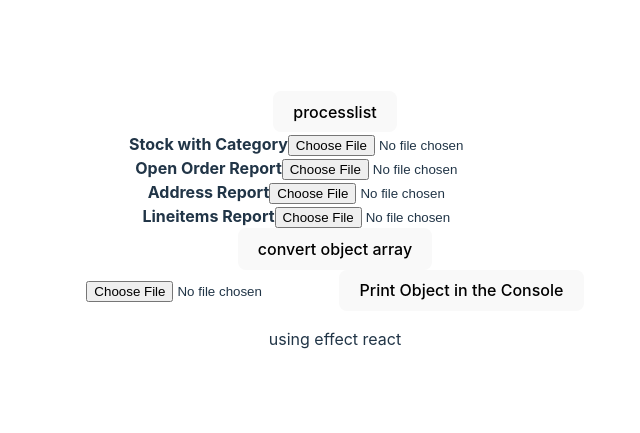
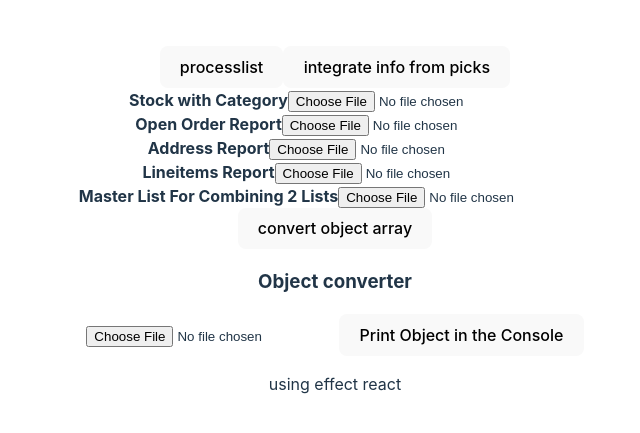
Before and after one commit to patrickhilmoe/DandBdeliverylist, a React (Vite) app: page / in a window 1280 px wide. Shown: the part 171-604 px from the top of the page, without its empty margins (305-945 px from the left). Built offline with nearby package versions, Linux system fonts and the light colour scheme.

Commit message:
added picks file upload

```diff
--- a/components/add-to-line-items.jsx
+++ b/components/add-to-line-items.jsx
@@ -303,7 +303,7 @@ import {LineItemKeyUpdate, AddressItemKeyUpdate, OpenOrderKeyUpdate} from './ren
 
     export let processedlist = [];
 
-
+    // use for quick uploads to Dispatch Track
     export const LineitemAdd = (openorders, lineitems, addresses, stararr, catarr) => {
         console.log("lineitems", lineitems)
         let orders = [];
@@ -340,6 +340,29 @@ import {LineItemKeyUpdate, AddressItemKeyUpdate, OpenOrderKeyUpdate} from './ren
         return processedlist
     }
 
-    // LineitemAdd(SampleLineItems, SampleAddresses);
+    // add after lineitemadd to make final list
+    export const pickAdds = (picks, proclist) => {
+        proclist.forEach((proc) => {
+            proc.Location = "";
+            proc.PhoneNumber = "";
+            proc.Notes = "";
+        })
+        let ord = "";
+        let arr = [];
+        proclist.forEach((proc) => {
+            picks.forEach((pick) => {
+                if(proc.OrderNumber === pick.OrderNumber && proc.StockShipped === pick.StockShipped) {
+                    proc.Location = pick.Location;
+                    proc.PhoneNumber = pick.PhoneNumber;
+                    proc.Notes = pick.Notes;
+                }
+                // if(proc.OrderNumber === pick.OrderNumber) {
+                //     proc.PhoneNumber = pick.PhoneNumber;
+                //     proc.Notes = pick.Notes;
+                // }
+            })
+        })
+        return processedlist;
+    }
 
     //Sift through open order sheet and line item sheet for only order sheet orders
--- a/components/object_converter.jsx
+++ b/components/object_converter.jsx
@@ -43,6 +43,7 @@ function ExceltoObject() {
 
     return(
         <div>
+          <h3>Object converter</h3>
         <input
             type="file"
             onChange={(e) => {
--- a/src/App.jsx
+++ b/src/App.jsx
@@ -5,7 +5,7 @@ import ExceltoObject from '../components/object_converter'
 import * as line from '../components/add-to-line-items'
 import { stockWithCat } from '../components/object-arrays/stockwithcat'
 import { starNum } from '../components/object-arrays/starArr'
-import { processedlist, LineitemAdd } from '../components/add-to-line-items'
+import { processedlist, LineitemAdd, pickAdds } from '../components/add-to-line-items'
 import { convert, convertV2 } from '../components/convertocsv'
 // import { AddressesTest } from '../components/object-arrays/addresses'
 // import { LineItemsTest } from '../components/object-arrays/line-items'
@@ -21,8 +21,8 @@ function App() {
   const [OpenOrder, setOpenOrder] = useState([]);
   const [Addresses, setAddresses] = useState([]);
   const [LineItems, setLineItems] = useState([]);
-  const [MasterList, setMasterList] = useState([]);
   const [EffectTest, setEffectTest] = useState("");
+  const [Picks, setPicks] = useState([]);
 
   const readExcelCat = (file) => {
     const promise = new Promise((resolve, reject) => {
@@ -144,7 +144,7 @@ function App() {
 
   };
 
-  const readMasterList = (file) => {
+  const readPicks = (file) => {
     const promise = new Promise((resolve, reject) => {
       const fileReader = new FileReader();
       fileReader.readAsArrayBuffer(file);
@@ -169,7 +169,7 @@ function App() {
     });
 
     promise.then((d) => {
-      setMasterList(d);
+      setPicks(d);
     });
 
   };
@@ -184,6 +184,10 @@ function App() {
   // function to use with uploading files
   function listprocessorstart() {
     LineitemAdd(OpenOrder, LineItems, Addresses, starNum, CatStock)
+  }
+
+  function integratepick() {
+    pickAdds(Picks, processedlist)
   }
 
   // --- DON'T NEED TO COMINE UPDATES IF RUNNING ONCE, THE MORNING BEFORE
@@ -268,6 +272,7 @@ function App() {
     <>
      <div>
       <button onClick={listprocessorstart}>processlist</button>
+      <button onClick={integratepick}>integrate info from picks</button>
      </div>
      <div>
       <div>
@@ -310,16 +315,16 @@ function App() {
           }}
         />
       </div>
-      {/* <div>
+      <div>
           <strong>Master List For Combining 2 Lists</strong>
           <input
           type="file"
           onChange={(e) => {
             const file = e.target.files[0];
-            readMasterList(file);
+            readPicks(file);
           }}
         />
-      </div> */}
+      </div>
       <button onClick={(initiateconvert)}>convert object array</button>
       {/* <button onClick={(CombineUpdates)}>COMBINE OLD LIST AND NEW LIST</button> */}
       {/* <button onClick={(testEffect)}>test effect</button> */}
```
Also changed, not shown: notes.txt.
